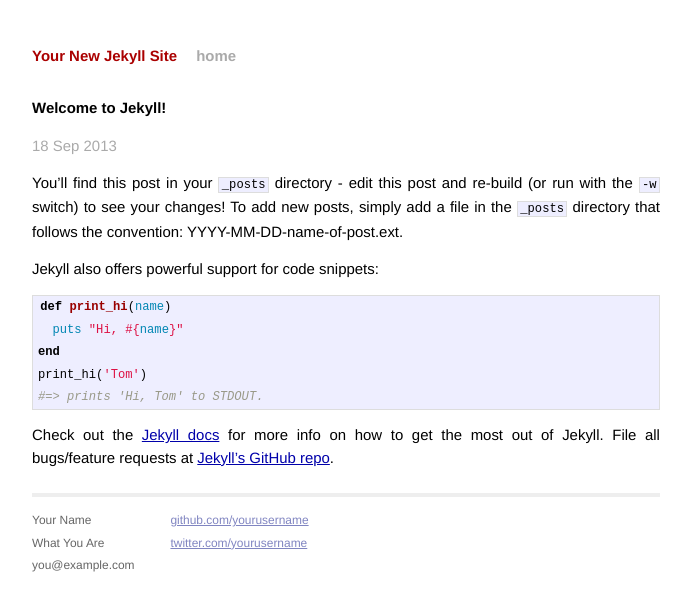
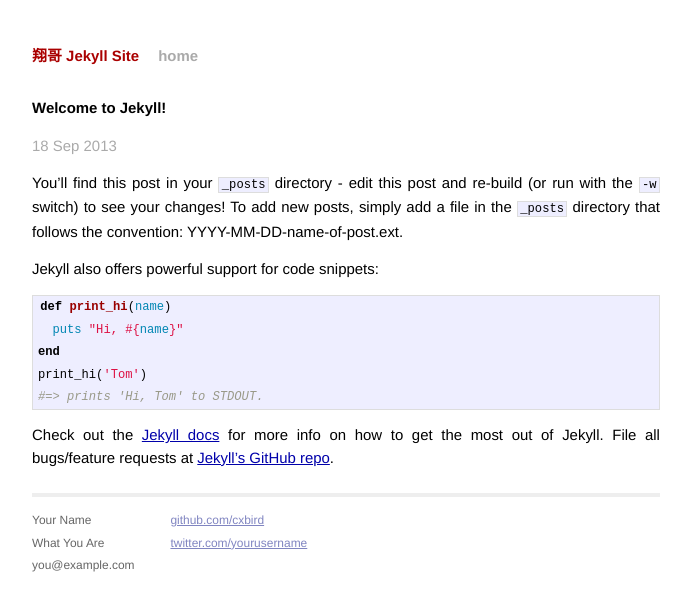
Before and after one commit to cxbird/Study-Code, a Jekyll site: the page built from mysite/_posts/2013-09-18-welcome-to-jekyll.markdown, in a window 1280 px wide. Shown: the top 616 px of the page, without its empty margins (294-985 px from the left). Built offline with Jekyll 4.4.1, drawn with Linux system fonts in a browser that asks for light colours; Markdown is read by kramdown in place of the engine named in the settings.

Commit message:
Study jekyll-Markdown Site.

```diff
--- a/mysite/_config.yml
+++ b/mysite/_config.yml
@@ -1,3 +1,3 @@
-name: Your New Jekyll Site
+name: 翔哥 Jekyll Site
 markdown: redcarpet
 pygments: true
--- a/mysite/_layouts/default.html
+++ b/mysite/_layouts/default.html
@@ -33,7 +33,7 @@
             </div>
             <div class="contact">
               <p>
-                <a href="https://github.com/yourusername">github.com/yourusername</a><br />
+                <a href="https://github.com/cxbird">github.com/cxbird</a><br />
                 <a href="https://twitter.com/yourusername">twitter.com/yourusername</a><br />
               </p>
             </div>
--- a/mysite/index.html
+++ b/mysite/index.html
@@ -1,6 +1,6 @@
 ---
 layout: default
-title: Your New Jekyll Site
+title: Cxbird's Jekyll Site
 ---
 
 <div id="home">
```
Also changed, not shown: 1 other file.
